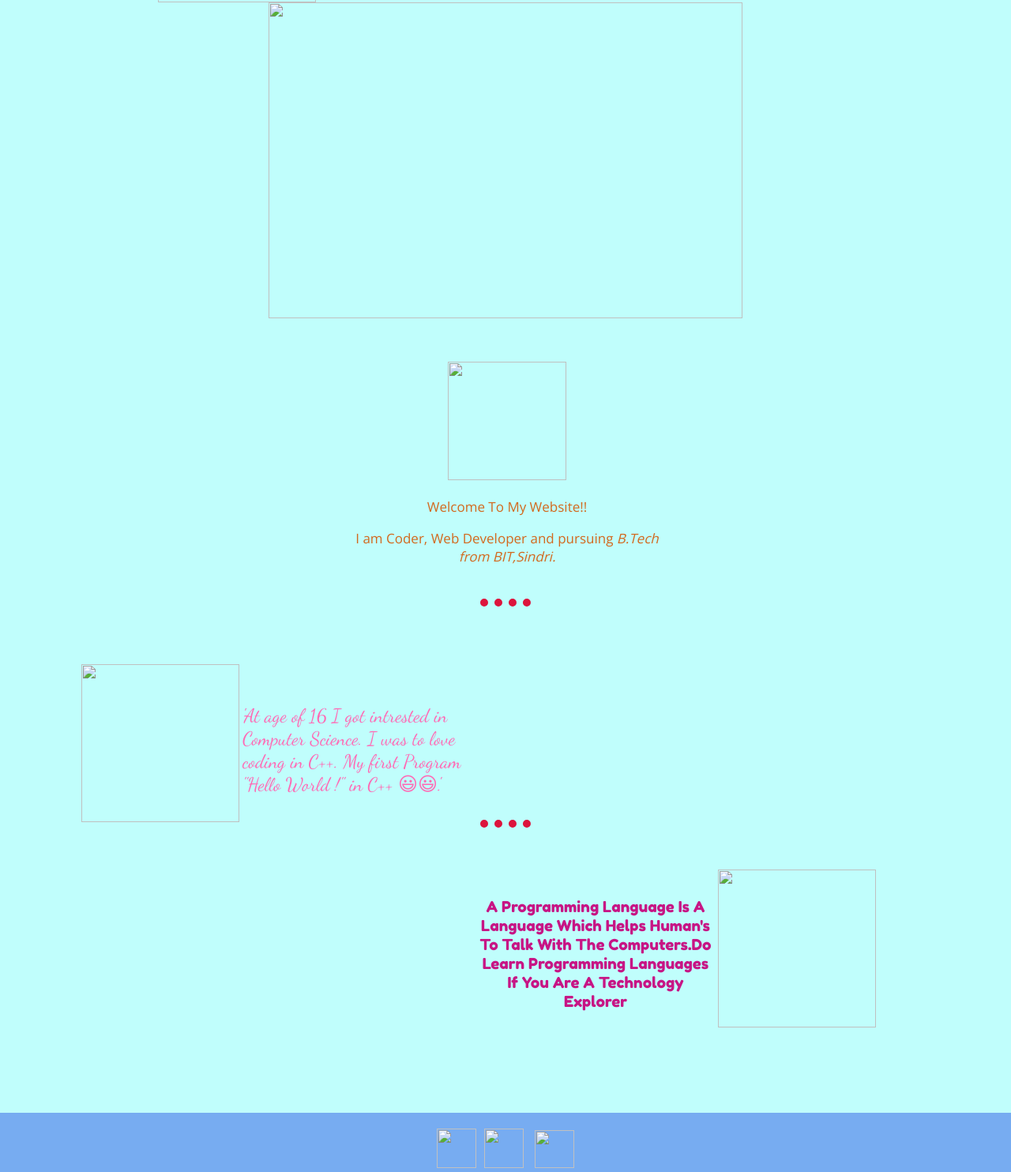
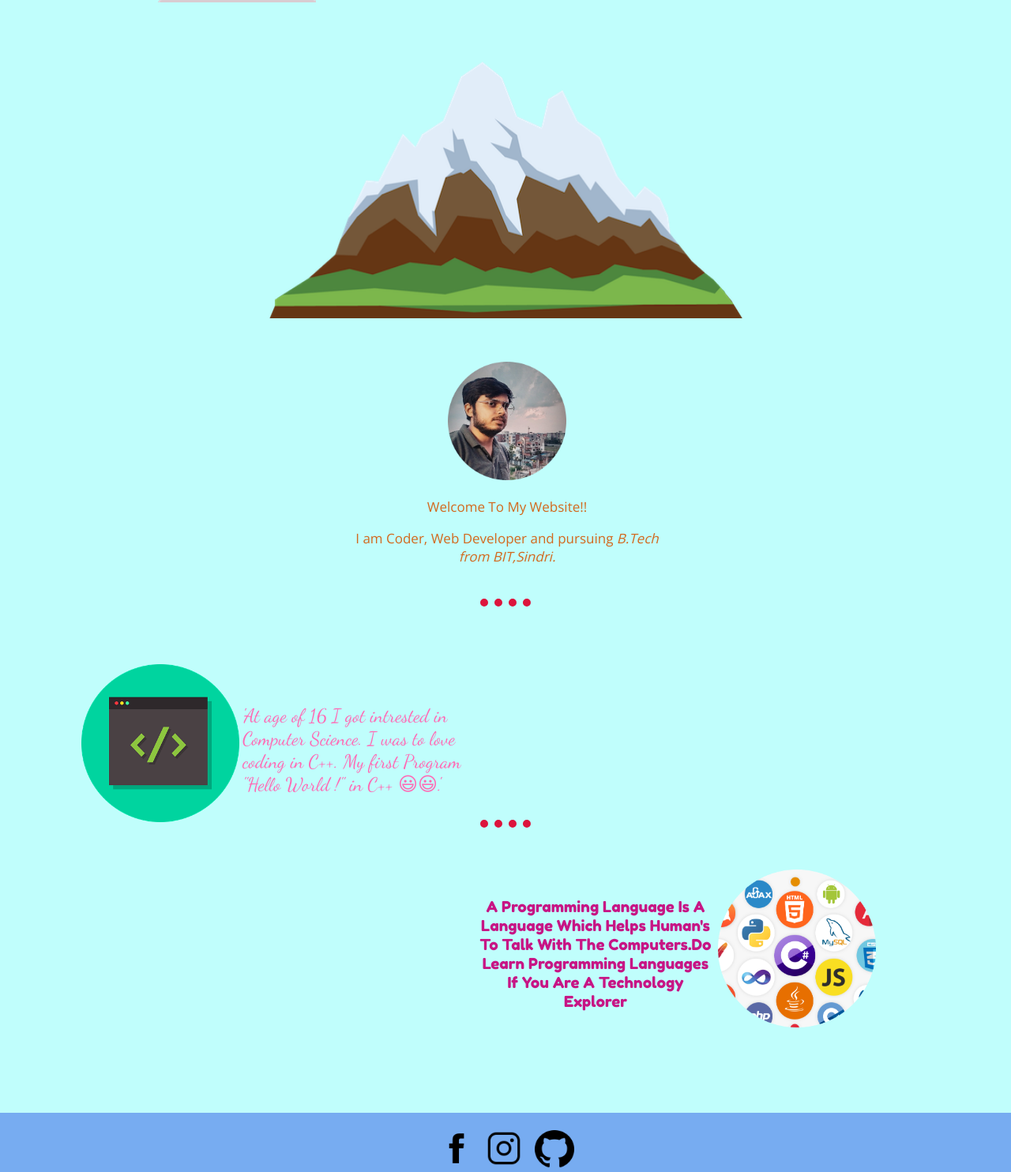
Before and after one commit to atulyaraj/MyWebsite, a plain HTML site: page index.html in a window 1280 px wide. Shown: the part 350-1834 px from the top of the page at 79% size. Drawn offline with nearby package versions, Linux system fonts and the light colour scheme; files that its build step writes are made by us from their sources; a web font is replaced by a local one.

Commit message:
Update index.html

```diff
--- a/index.html
+++ b/index.html
@@ -3,7 +3,7 @@
     <head>
         <meta charset="utf-8">
         <title>Atulya Raj</title>
-        <link rel="stylesheet" href="css/styles.css">
+        <link rel="stylesheet" href="styles.css">
         <link rel="icon" href="favicon.ico">
         <link rel="preconnect" href="https://fonts.gstatic.com">
         <link href="https://fonts.googleapis.com/css2?family=Dancing+Script&family=IBM+Plex+Mono:wght@100&family=Mate+SC&display=swap" rel="stylesheet">
@@ -24,16 +24,16 @@
         </div>
         <div class="topcontainer">
 
-            <img src="Images/cloud.png" class="topcloud">
+            <img src="cloud.png" class="topcloud">
 
 
             <h1 style="font-family:'Dancing Script', cursive;">I'm Atulya.</h1>
             <h2>a <span class="pro">pro</span>grammer,web developer.</h2>
-            <img src="Images/cloud.png" class="bottomcloud">
-            <img src="Images/mountain.png" class="mountain">
+            <img src="cloud.png" class="bottomcloud">
+            <img src="mountain.png" class="mountain">
         </div>
         <div class="midcontainer">
-            <img src="Images/AtulyaProfile.png" class="profile">
+            <img src="AtulyaProfile.png" class="profile">
             <p>Welcome To My Website!!</p>
             <p>I am Coder, Web Developer and pursuing <em>B.Tech from BIT,Sindri. </em></p>
 
@@ -44,7 +44,7 @@
         <div class="level1container">
             <table>
                 <tr style="font-family: 'Dancing Script', cursive;">
-                    <td><img src="Images/code.png" class="webimage"></td>
+                    <td><img src="code.png" class="webimage"></td>
                     <td><p style="color:hotpink; font-size: 150%;">'At age of 16 I got intrested in Computer Science. I was to love coding in C++.
                         My first Program "Hello World !" in C++ 😃😃.'
                     </p></td>
@@ -58,7 +58,7 @@
                 <tr>
                     <td><p style="color:mediumvioletred; font-family: 'Fredoka One', cursive; font-size: 120%;">
                     A Programming Language Is A Language Which Helps Human's To Talk With The Computers.Do Learn Programming Languages If You Are A Technology Explorer</p></td>
-                    <td><img src="Images/programming.png.png" class="programmingimage"></td>
+                    <td><img src="programming.png.png" class="programmingimage"></td>
                 </tr>
             </table>
         </div>
@@ -66,9 +66,9 @@
         <div class="bottomcontainer">
 
 
-            <a href="https://www.facebook.com/atulya.raj.146/"><img src="Images/facebook.png" class="bottomimages"></a>
-            <a href="https://www.instagram.com/atrlucifer_24/"><img src="Images/instagram.png" class="bottomimages"></a>
-            <a href="https://github.com/atulyaraj"><img src="Images/git.png" class="gitimage"></a>
+            <a href="https://www.facebook.com/atulya.raj.146/"><img src="facebook.png" class="bottomimages"></a>
+            <a href="https://www.instagram.com/atrlucifer_24/"><img src="instagram.png" class="bottomimages"></a>
+            <a href="https://github.com/atulyaraj"><img src="git.png" class="gitimage"></a>
 
         </div>
         </body>
```
